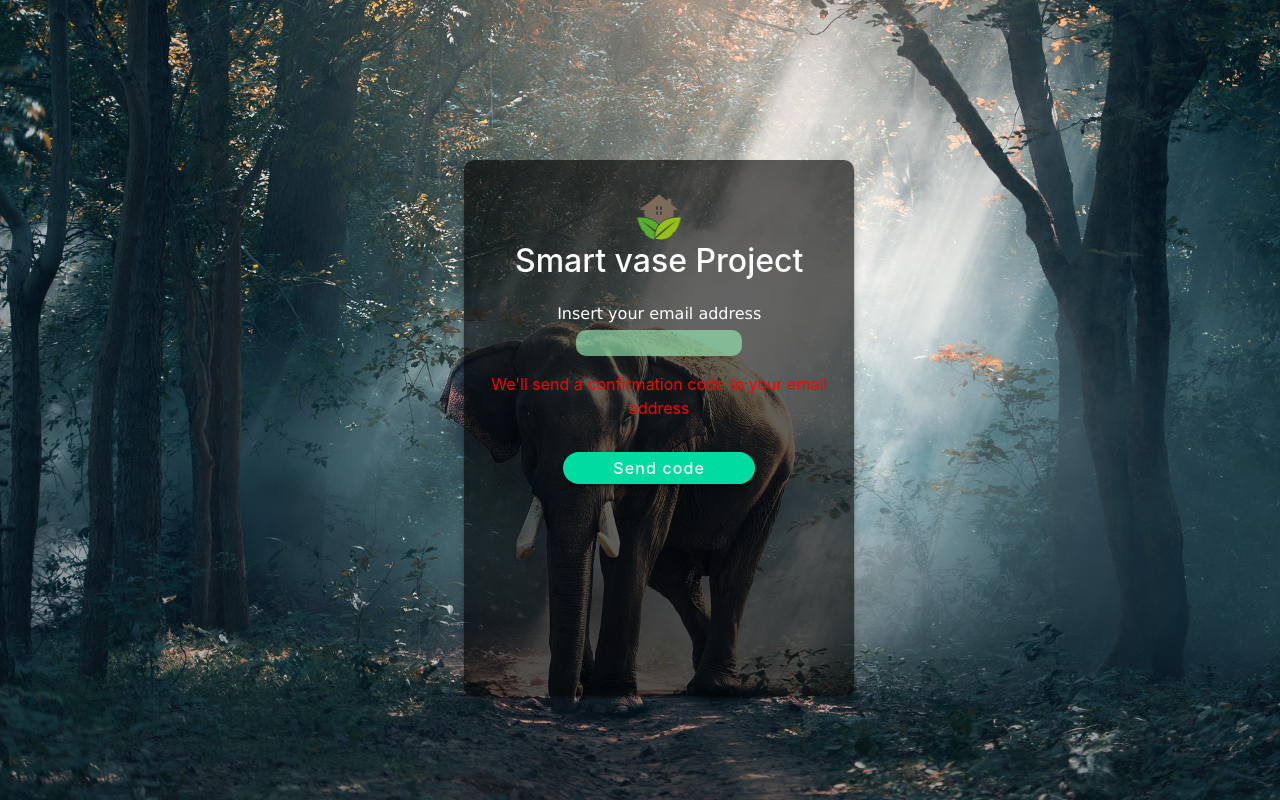
After one commit to 2dadsgn/Smart-vase, a Flask app: page /confirm_email in a window 1280 px wide. The commit adds this page. Run offline with Flask 2, Linux system fonts and the light colour scheme; some libraries are stand-ins or nearby versions.

Commit message:
added forgot password recover

```diff
--- a/app.py
+++ b/app.py
@@ -23,7 +23,7 @@ def create_app(test_config=None):
     app.config['MAIL_SERVER'] = 'out.virgilio.it'
     app.config['MAIL_PORT'] = 465
     app.config['MAIL_USERNAME'] = 'smartvaseprj@virgilio.it'
-    app.config['MAIL_PASSWORD'] = 'Grandma52'
+    app.config['MAIL_PASSWORD'] = 'progettodb52'
     app.config['MAIL_USE_TLS'] = False
     app.config['MAIL_USE_SSL'] = True
     mail = Mail(app)
@@ -70,19 +70,71 @@ def create_app(test_config=None):
                     session['username'] = username
                     return redirect(url_for('gestione'))
                 else:
-                    token = request.form['token']
-                    if check_password_hash(db_username["token"],token):
+                    try:
+                        token = request.form['token']
+                        if check_password_hash(db_username["token"], token):
 
-                        mongo.db.utenti.update_one({'username': username},{"$set": { "confirmed": True }} )
-                        session['username'] = username
-                        return redirect(url_for('gestione'))
-                    else:
-                        error="Wrong confirmation code"
-                        return render_template('index.html',error=error,confirmed=False)
+                            mongo.db.utenti.update_one({'username': username}, {"$set": {"confirmed": True}})
+                            session['username'] = username
+                            return redirect(url_for('gestione'))
+                        else:
+                            error = "Wrong confirmation code"
+                            return render_template('index.html', error=error, confirmed=False)
+                    except:
+                        session["username"]=username
+                        return redirect(url_for("sending_email"))
+
 
             else:
                 error = 'Wrong password'
                 return render_template('index.html', error=error)
+
+    @app.route('/confirm_email')
+    def confirm_email():
+        return render_template('confirm_address.html')
+
+    @app.route('/changing_password',methods=['POST'])
+    def changing_password():
+        email = request.form['email']
+        token = random_password(length=4, characters=['A', 'B', 'C', 'D', 'E', 'F', 'G', 'H', 'I', '1', '2', '3', '4', '5', '6'])
+        mongo.db.utenti.update_one({"email":email},
+                                   {"$set": {"token": generate_password_hash(token)}})
+        result = mongo.db.utenti.find_one({"email": email})
+
+        try:
+            msg = Message('Confirmation Code', sender='smartvaseprj@virgilio.it', recipients=[email])
+            msg.body = f"Hello from Smart vase prj, please copy and paste this code in the login page to confirm your identity --> {token} <--  "
+            mail.send(msg)
+            return render_template('change_password.html')
+        except:
+            error="Email not valid"
+            return render_template('confirm_address.html',error=error)
+
+
+
+    @app.route('/change_password',methods=['POST'])
+    def change_password():
+        username = request.form['username']
+        newpassword = request.form['newpassword']
+        newpasswordrepeat = request.form['newpasswordrepeat']
+        token = request.form['token']
+        result = mongo.db.utenti.find_one({"username": username})
+        if result == None :
+            error="This user is not registered"
+            return render_template("change_password.html",error=error)
+        else:
+            if newpassword == newpasswordrepeat:
+
+                if check_password_hash(result["token"], token):
+                    mongo.db.utenti.update_one({"username": username},
+                                               {"$set": {"password": generate_password_hash(newpassword)}})
+                    return redirect(url_for('index'))
+                else:
+                    error = "Confirmation Code not valid"
+                    return render_template("change_password.html", error=error)
+            else:
+                error = "Passwords do not match"
+                return render_template("change_password.html", error=error)
 
 
     @app.route('/logging_out')
@@ -201,7 +253,7 @@ def create_app(test_config=None):
         result=mongo.db.utenti.find_one({"username":username})
         if result==None :
             if  password==password_repeat:
-                token = random_password(length=4, characters=['a','b','c','d','e','f','g','h','i','1','2','3','4','5','6'])
+                token = random_password(length=4, characters=['A','B','C','D','E','F','G','H','I','1','2','3','4','5','6'])
                 mongo.db.utenti.insert_one({"username":username,
                                             "email":email,
                                             "password":generate_password_hash(password),
@@ -214,10 +266,11 @@ def create_app(test_config=None):
                                             })
                 try:
                     msg = Message('Confirmation Code', sender='smartvaseprj@virgilio.it', recipients=[email])
-                    msg.body = f"Hello from Smart vase prj, please copy and paste this code in the login page to confirm your identity --> {token} <--  "
+                    msg.body = f"Hello {username} from Smart vase prj, please copy and paste this code in the login page to confirm your identity --> {token} <--  "
                     mail.send(msg)
                     return render_template("index.html", confirmed=False)
                 except:
+                    mongo.db.utenti.delete_one({"username":username})
                     return render_template("register.html",error_email="Email not valid")
             else:
                 error = 'passwords do not match'
@@ -230,14 +283,14 @@ def create_app(test_config=None):
 
     @app.route("/sendingemail")
     def sending_email():
-        username=request.form['username']
-        result = mongo.db.utenti.find_one({"username": username})
-        token = "abcd"
-        result["token"]=generate_password_hash(token)
-        msg = Message('Confirmation Code', sender='smartvaseprj@virgilio.it', recipients=['smartvaseprj@virgilio.it'])
-        msg.body = f"Hello from Smart vase prj, please copy and paste this code in the login page to confirm your identit {token} "
+        token = random_password(length=4, characters=['A','B','C','D','E','F','G','H','I','1','2','3','4','5','6'])
+        mongo.db.utenti.update_one({"username": session['username']},
+                                   {"$set": {"token":generate_password_hash(token)}})
+        result=mongo.db.utenti.find_one({"username":session["username"]})
+        msg = Message('Confirmation Code', sender='smartvaseprj@virgilio.it', recipients=(result["email"]))
+        msg.body = f"Hello {session['username']} from Smart vase prj, please copy and paste this code in the login page to confirm your identity --> {token} <--  "
         mail.send(msg)
-        error="Check your email address"
+        session.pop('username',None)
         return render_template("index.html",confirmed=False)
 
 
--- /dev/null
+++ b/templates/confirm_address.html
@@ -0,0 +1,23 @@
+{%  extends 'base.html' %}
+
+{% block body %}
+
+      <div  class="container-fluid transition-main" id="container" >
+		  <div class="row" >
+			   <form action="{{ url_for('changing_password') }}" id="login" class="row" method="POST">
+				   <img class="img-responsive" src="{{ url_for('static', filename = 'logo.png') }}" width="50" height="50" alt="" style="margin: auto;margin-top: 2em;">
+				   <h2 class="col-12">Smart vase Project</h2>
+				   <h3 class="col-12" style="margin-top: 3vh">Insert your email address</h3>
+				   <input class="input-text col-12" type="text" name="email" value="">
+                   {% if error=="Email not valid"%}
+                            <p style="color: red;">{{ error }}</p>
+                   {% else %}
+                            <p style="color: red;">We'll send a confirmation code to your email address</p>
+                   {% endif %}
+				   <input id="intasto" class="col-md-12" type="submit" value="Send code"><br>
+
+			  </form>
+		  </div>
+
+	  </div>
+{% endblock %}
--- a/templates/index.html
+++ b/templates/index.html
@@ -24,7 +24,7 @@
 				   <a class="col-12" href="{{ url_for('register') }}" style="margin-top: 0.2 em;">
 					   <p class="a-text" style="color:turquoise; opacity: 100;">Create new account</p>
 				   </a>
-				   <a class="col-12" href="{{ url_for('errore') }}">
+				   <a class="col-12" href="{{ url_for('confirm_email') }}">
 					   <p class="a-text">Forgot password?</p>
 				   </a>
 			  </form>
--- a/templates/register.html
+++ b/templates/register.html
@@ -20,13 +20,14 @@
 
 				   <h3 class="col-12">Repeat the password</h3>
 				   <input style="margin-bottom: 4vh" class="input-text col-md-12" type="password" name="password_repeat" value="">
+                   <p class="error">{{ error_pass }}</p>
 
                    <h3 class="col-12">Insert sensor's unique code</h3>
 				   <input style="margin-bottom: 4vh" class="input-text col-md-12" type="text" name="code" value="#123abc">
 
                    <h3 class="col-12">Insert plant's name</h3>
 				   <input  class="input-text col-md-12" type="text" name="plantsname" value=Gerarda>
-                   <p class="error">{{ error_pass }}</p>
+
 
 				   <input id="intasto" class="col-md-12" type="submit" value="Create"><br>
 			  </form>
```
Also changed, not shown: templates/change_password.html (added, +31 -0 lines).
